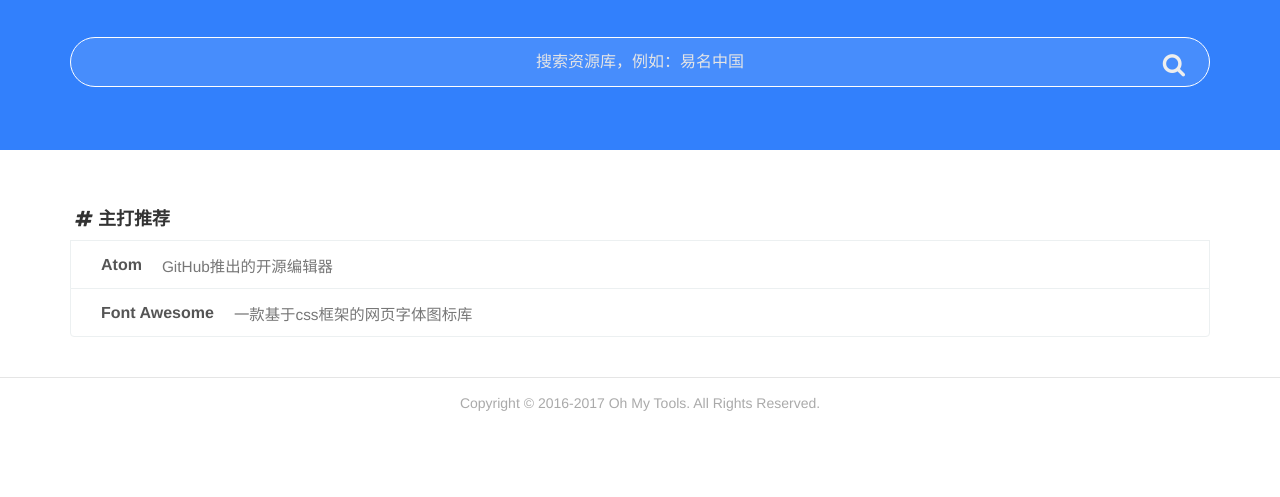
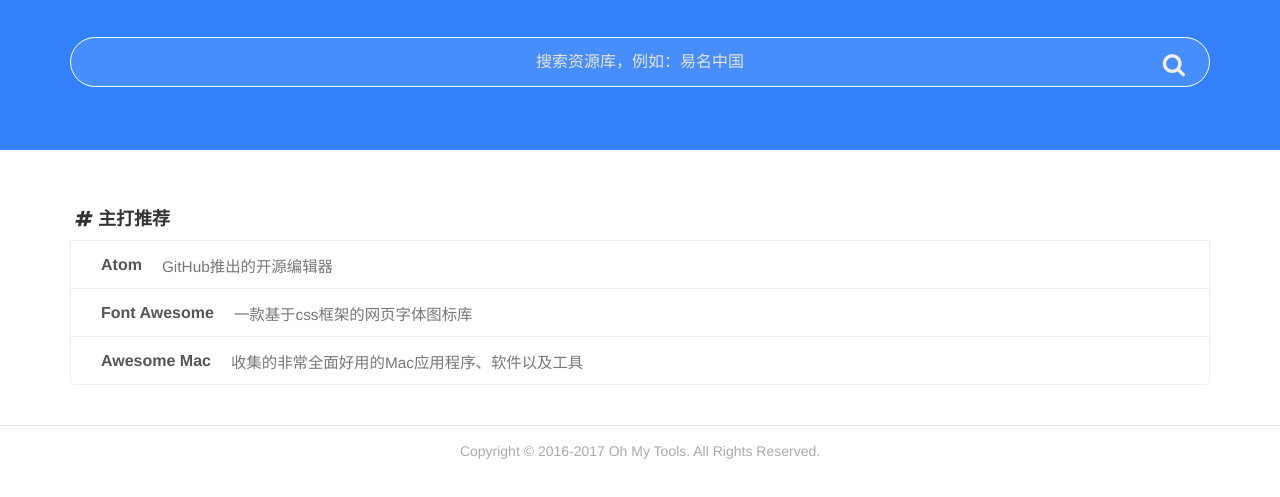
Before and after one commit to yiihub/yiihub.github.io, a plain HTML site: page index.html in a window 1280 px wide. Shown: the part 243-740 px from the top of the page. Drawn offline with Linux system fonts and the light colour scheme.

Commit message:
增加 Awesome Mac网址

```diff
--- a/index.html
+++ b/index.html
@@ -63,6 +63,16 @@
                     </div>
                 </div>
             </a>
+            <a href="https://jaywcjlove.github.io/awesome-mac/index.zh.html" class="package list-group-item" data-library-name="awesome mac" target="_blank">
+                <div class="row">
+                    <div class="package-name">
+                        <h4>Awesome Mac</h4>
+                    </div>
+                    <div class="package-description">
+                        收集的非常全面好用的Mac应用程序、软件以及工具
+                    </div>
+                </div>
+            </a>
         </div>
         <!-- End -->
     </div>
```
